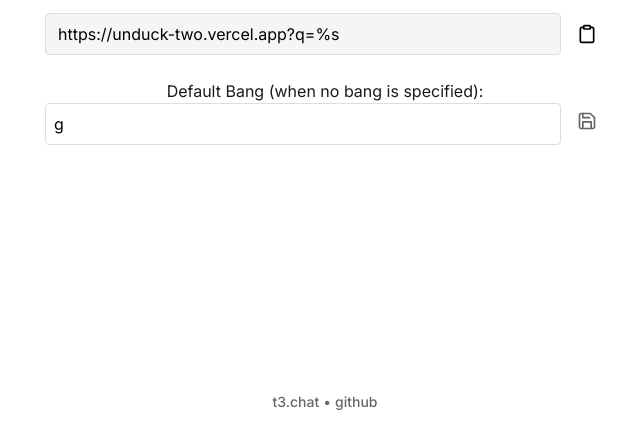
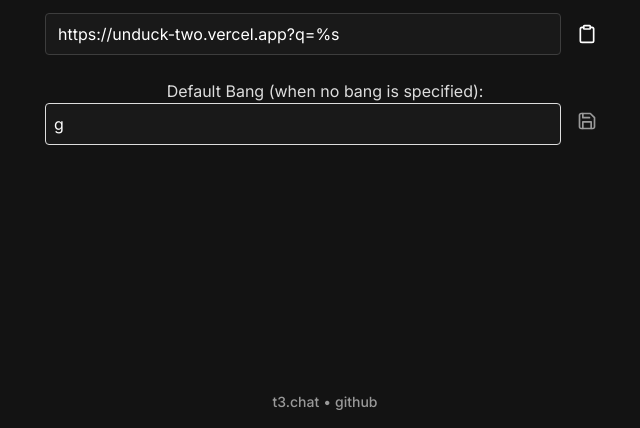
Before and after one commit to Jaredy899/unduck, a website built with Vite: page index.html in a window 1280 px wide. Shown: the part 372-800 px from the top of the page, without its empty margins (315-955 px from the left). Built offline with nearby package versions, Linux system fonts and the dark colour scheme.

Commit message:
Add dark mode support

```diff
--- a/index.html
+++ b/index.html
@@ -36,7 +36,7 @@
       content="A better default search engine (with bangs!)"
     />
   </head>
-  <body style="background-color: transparent">
+  <body>
     <div id="app"></div>
     <script type="module" src="/src/main.ts"></script>
   </body>
--- a/src/global.css
+++ b/src/global.css
@@ -9,9 +9,20 @@
 }
 
 :root {
-  font-family: Inter, "Inter Fallback", system-ui, -apple-system,
-    BlinkMacSystemFont, "Segoe UI", Roboto, Oxygen, Ubuntu, Cantarell,
-    "Open Sans", "Helvetica Neue", sans-serif;
+  font-family:
+    Inter,
+    "Inter Fallback",
+    system-ui,
+    -apple-system,
+    BlinkMacSystemFont,
+    "Segoe UI",
+    Roboto,
+    Oxygen,
+    Ubuntu,
+    Cantarell,
+    "Open Sans",
+    "Helvetica Neue",
+    sans-serif;
   font-synthesis: none;
   text-rendering: optimizeLegibility;
   -webkit-font-smoothing: antialiased;
@@ -50,6 +61,7 @@ h6 {
 a {
   color: #444444;
 }
+
 a:hover {
   color: #888888;
 }
@@ -167,3 +179,49 @@ textarea {
   height: 20px;
   transition: opacity 0.2s ease-in-out;
 }
+
+@media (prefers-color-scheme: dark) {
+  body {
+    color: #ddd;
+  }
+
+  #app {
+    background-color: #131313;
+  }
+
+  a {
+    color: #a9a9a9;
+  }
+
+  a:hover {
+    color: #888;
+  }
+
+  .footer,
+  .footer a {
+    color: #999;
+  }
+
+  .footer a:hover {
+    color: #ccc;
+  }
+
+  .url-input,
+  .default-bang-input {
+    border-color: #3d3d3d;
+    background-color: #191919;
+    color: #fff;
+  }
+
+  .copy-button img {
+    filter: invert(1);
+  }
+
+  .copy-button:hover {
+    background: #222;
+  }
+
+  .copy-button:active {
+    background: #333;
+  }
+}
```
